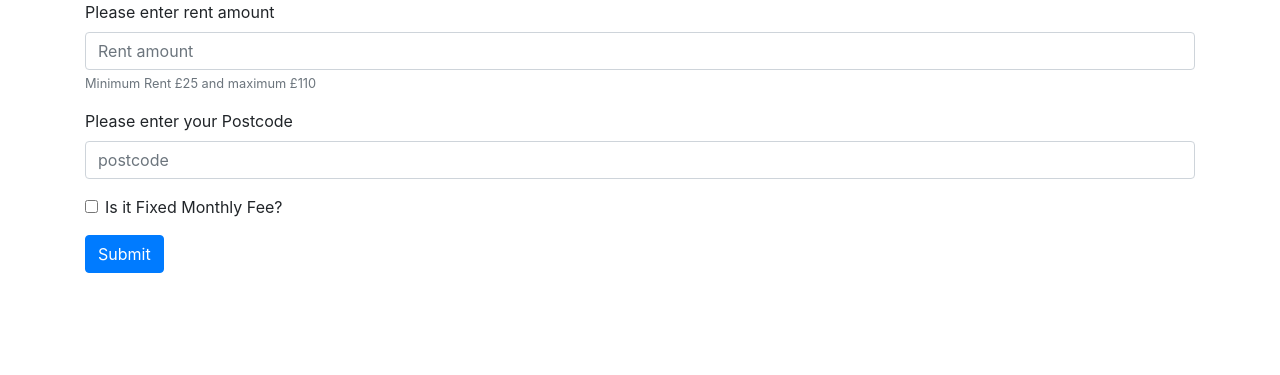
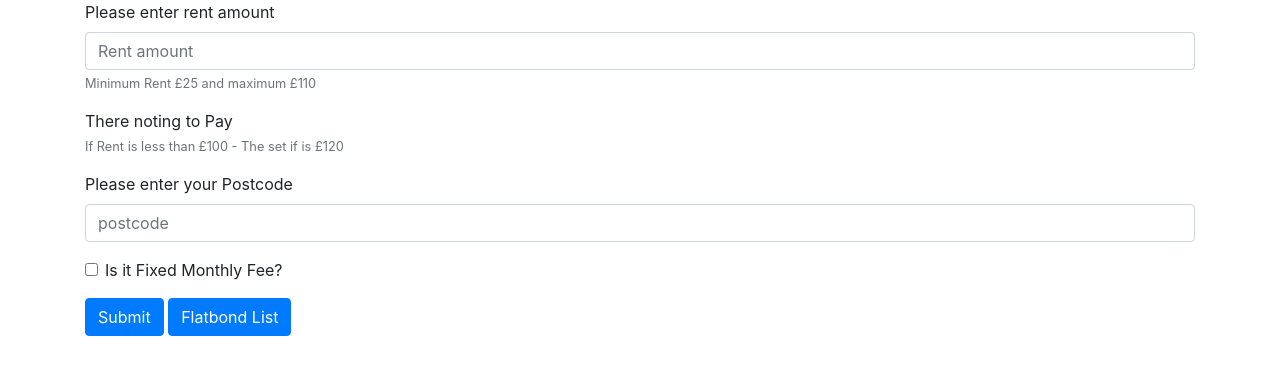
Before and after one commit to samghadri/bonds12, a Django app: page / in a window 1280 px wide. Shown: the top 375 px of the page. Run offline with Django 3.2, Linux system fonts and the light colour scheme; data comes from the database, SQL or seed files in the repository; both versions use the stored data as it was after the commit; some libraries are stand-ins or nearby versions.

Commit message:
added v-model to auto generate membership_fee on frontend inside the form

```diff
--- a/flatbond/ui/static/ui/js/flatbond_form.js
+++ b/flatbond/ui/static/ui/js/flatbond_form.js
@@ -2,11 +2,18 @@ var FlatbondApp = new Vue({
     delimiters: ['[[', ']]'],
     el: '#flatform',
     data: {
-        // redirectAction: window.location.href = ""
+        calculatedFee:'',
     },
-    computed: {},
+    computed: {
+        getFee: function(){
+            getTax = (this.calculatedFee * 20) / 100;
+            totalfee = +this.calculatedFee + +getTax;
+            return totalfee;
+        }
+    },
 
     methods: {
+
         submitForm: function(callback) {
 
             var data = new FormData($('#flatbondform')[0]);
--- a/flatbond/ui/static/ui/js/flatbondlist.js
+++ b/flatbond/ui/static/ui/js/flatbondlist.js
@@ -14,11 +14,10 @@ var FlatbondApp = new Vue({
             return endpart[endpart.length - 1];
         },
         getflatbond: function() {
-            var footerId = this.GetId();
             var data = {
                 "csrfmiddlewaretoken": FlatBondService.csrfToken
             }
-            FlatBondService.getData(FlatBondService.getUrl('flatbond', footerId), data,
+            FlatBondService.getData(FlatBondService.getUrl('flatbond', null), data,
                 function(callbackResult) {
                     FlatbondApp.flatbond = callbackResult;
                 });
--- a/flatbond/ui/static/ui/js/service.js
+++ b/flatbond/ui/static/ui/js/service.js
@@ -31,9 +31,9 @@ var FlatBondService = {
             data: data,
             processData: false,
             contentType: false,
-            success: function () {
-                callback();
-                console.log(data)
+            success: function (successData) {
+                callback(successData);
+                console.log(successData)
             },
                 error: function () {
                     alert('NOT working');
--- a/flatbond/ui/templates/ui/index.html
+++ b/flatbond/ui/templates/ui/index.html
@@ -7,8 +7,14 @@
 
     <div class="form-group">
       <label for="rentamount">Please enter rent amount</label>
-      <input type="number" name="rent" min="25.0" max="110.0" class="form-control" id="rentamount"  placeholder="Rent amount">
+      <input type="number" name="rent" class="form-control" id="rentamount"  placeholder="Rent amount" v-model="calculatedFee">
       <small id="rentHelp" class="form-text text-muted">Minimum Rent £25 and maximum £110</small>
+    </div>
+    <div class="form-group">
+            <p v-if="calculatedFee > 100" class="mb-0">Your Memberhip Fee after 20% TAX is = <span style="font-weight:700; color:blue">£[[ getFee ]]</span></p>
+            <p v-else-if="calculatedFee == 0" class="mb-0">There noting to Pay</p>
+            <p v-else class="mb-0">the set fee is = <span style="font-weight:700; color:blue">£120</span></p>
+            <small id="rentHelp" class="form-text text-muted">If Rent is less than £100 - The set if is £120</small>
     </div>
     <div class="form-group">
       <label for="postcodefield">Please enter your Postcode</label>
@@ -21,6 +27,7 @@
 
   </form>
   <button v-on:click="submitForm()" class="btn btn-primary">Submit</button>
+  <a :href="/flatbond/" class="btn btn-primary" id="listBtn">Flatbond List</a>
 </div>
 
 {% endblock %}
```
Also changed, not shown: flatbond/db.sqlite3.
